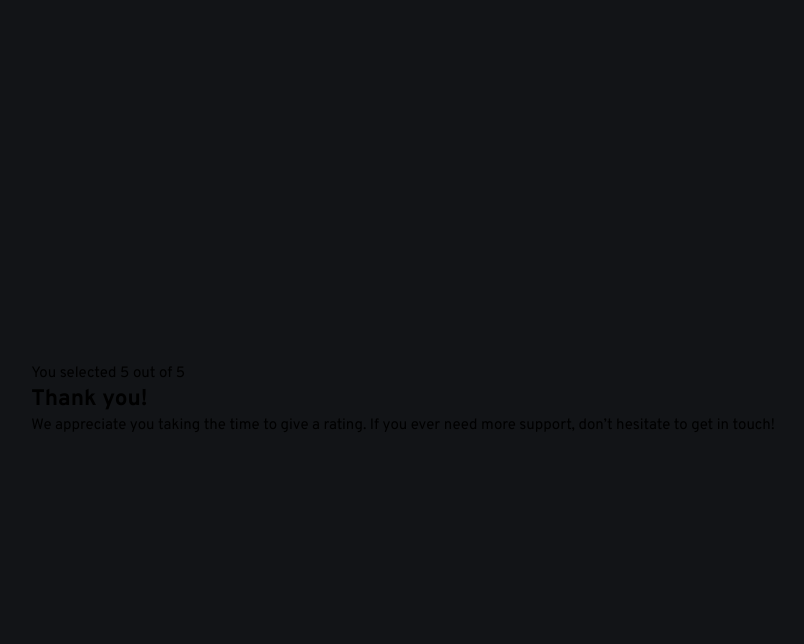
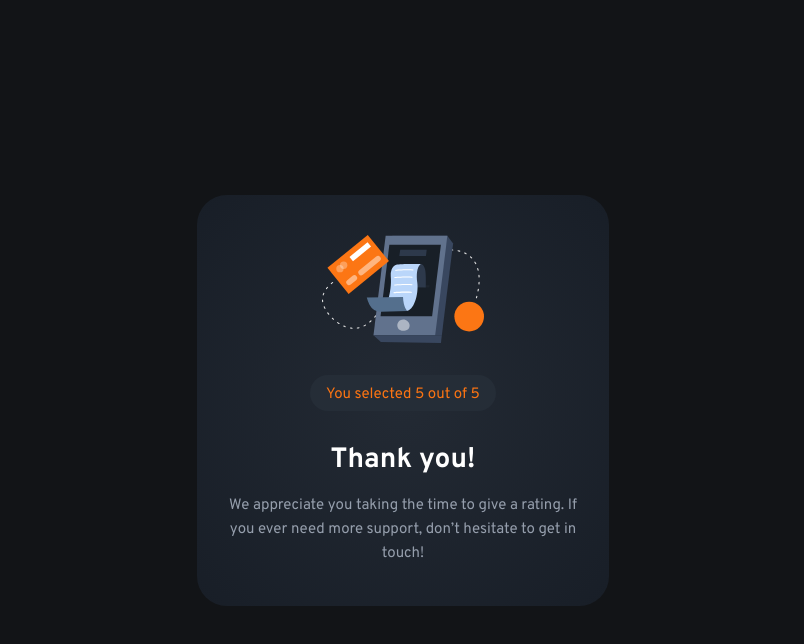
Before and after one commit to skhbabez/interactive-rating-component-main, a plain HTML site: page index.html in a window 1280 px wide. Both pictures are taken after a click on the button "SUBMIT". Shown: the whole page, without its empty margins (237-1041 px from the left). Drawn offline with Linux system fonts and the light colour scheme.

Commit message:
Finished challenge and readme

```diff
--- a/index.html
+++ b/index.html
@@ -21,13 +21,13 @@
   </head>
   <body>
     <template id="rating-card-template">
-      <form class="rating-card grey-500" aria-labelledby="rating-title">
+      <form class="rating-card" aria-labelledby="rating-title">
         <h1 class="font-l white mt-24-r" id="rating-title">How did we do?</h1>
         <p class="grey-500 font-sm mt-16">
           Please let us know how we did with your support request. All feedback
           is appreciated to help us improve our offering!
         </p>
-        <fieldset class="font-m mt-16 rating-group">
+        <fieldset class="font-m mt-16 rating-group grey-500">
           <legend class="hidden">
             Rate our support from 1 star to 5 stars
           </legend>
@@ -67,17 +67,17 @@
         </button>
       </form>
     </template>
-
     <template id="response-card-template">
-      <article>
-        <p>You selected <span></span> out of 5</p>
-        <h2>Thank you!</h2>
-        <p>
+      <article class="response-card">
+        <p class="font-sm orange-500 mt-24-r">
+          You selected <span></span> out of 5
+        </p>
+        <h2 class="font-l white mt-24-r">Thank you!</h2>
+        <p class="grey-500 font-sm mt-16">
           We appreciate you taking the time to give a rating. If you ever need
           more support, don’t hesitate to get in touch!
         </p>
       </article>
     </template>
-    <main></main>
   </body>
 </html>
--- a/main.js
+++ b/main.js
@@ -1,9 +1,11 @@
+"use strict";
 const ratingTemplate = document.getElementById("rating-card-template").content;
 const responseTemplate = document.getElementById(
   "response-card-template"
 ).content;
 const ratingCard = ratingTemplate.cloneNode(true);
-const main = document.body.querySelector("main");
+const main = document.createElement("main");
+document.body.appendChild(main);
 const form = ratingCard.querySelector("form");
 
 form.addEventListener("submit", (event) => {
--- a/styles.css
+++ b/styles.css
@@ -29,6 +29,7 @@
 
   :root {
     --font-base: "Overpass", sans-serif;
+
     --white: hsl(0, 100%, 100%);
     --black: hsl(0, 0%, 0%);
     --grey-500: hsl(217, 12%, 63%);
@@ -43,10 +44,13 @@
     --font-weight-bold: 700;
     --font-weight-semibold: 600;
     --font-weight-regular: 400;
+    --spacing-4: 0.25rem;
+    --spacing-16: 1rem;
+    --spacing-24: 1.5rem;
     --spacing-16-24: clamp(1rem, 0.5229rem + 2.0356vw, 1.5rem);
-    --spacing-16: 1rem;
     --spacing-24-32: clamp(1.5rem, 1.0229rem + 2.0356vw, 2rem);
-    --spacing-24: 1.5rem;
+    --spacing-32-40: clamp(2rem, 1.5229rem + 2.0356vw, 2.5rem);
+    --border-15-30: clamp(0.9375rem, 0.0429rem + 3.8168vw, 1.875rem);
   }
 
   body {
@@ -59,6 +63,7 @@
     display: grid;
     justify-items: center;
     align-items: center;
+    padding-inline: var(--spacing-24);
   }
 
   h1,
@@ -69,13 +74,17 @@
 }
 
 @layer components {
+  .rating-card,
+  .response-card {
+    max-inline-size: 412px;
+    min-inline-size: 327px;
+    background: var(--gradient-1);
+    border-radius: var(--border-15-30);
+  }
+
   .rating-card {
-    background: var(--gradient-1);
-    border-radius: 30px;
     padding-inline: var(--spacing-24);
     padding-block: var(--spacing-24-32);
-    max-inline-size: 412px;
-    min-inline-size: 327px;
     inline-size: min-content;
     --icon-radius: clamp(2.5rem, 2.0229rem + 2.0356vw, 3rem);
 
@@ -84,7 +93,6 @@
       inline-size: var(--icon-radius);
       block-size: var(--icon-radius);
       border-radius: 50%;
-
       background: url("images/icon-star.svg") no-repeat center/35%,
         var(--grey-900);
       display: block;
@@ -108,12 +116,11 @@
       block-size: var(--btn-rating-radius);
       background-color: var(--grey-900);
       border-radius: 50%;
-      position: relative;
       display: flex;
       align-items: center;
       justify-content: center;
       transition: all 100ms ease-in-out;
-      line-height: 0;
+      padding-top: var(--spacing-4);
       font-weight: var(--font-weight-bold);
     }
     & input:is(:focus-visible, :focus, :hover) + label {
@@ -136,7 +143,7 @@
     background-color: var(--orange-500);
     text-transform: uppercase;
     letter-spacing: 1.87px;
-    padding: 1rem;
+    padding: var(--spacing-16);
     border: none;
     outline: none;
     transition: all 100ms ease-in-out;
@@ -146,6 +153,32 @@
 
     @media (min-width: 768px) {
       font-weight: var(--font-weight-semibold);
+    }
+  }
+
+  .response-card {
+    text-align: center;
+    padding-inline: var(--spacing-24-32);
+    padding-block: var(--spacing-32-40);
+    --icon-width: clamp(9rem, 7.9265rem + 4.5802vw, 10.125rem);
+    inline-size: fit-content;
+    &::before {
+      content: "";
+      inline-size: var(--icon-width);
+      background: url("images/illustration-thank-you.svg") no-repeat;
+      margin: 0 auto;
+      aspect-ratio: 3 / 2;
+      background-size: contain;
+      display: block;
+    }
+    & p:first-of-type {
+      background-color: var(--grey-900);
+      border-radius: 22.5px;
+      inline-size: fit-content;
+      margin: 0 auto;
+      padding: var(--spacing-16);
+      line-height: 0;
+      padding-top: calc(var(--spacing-16) + var(--spacing-4));
     }
   }
 }
@@ -212,4 +245,8 @@
   .grey-950 {
     color: var(--grey-950);
   }
+
+  .orange-500 {
+    color: var(--orange-500);
+  }
 }
```
Also changed, not shown: screenshots/desktop-r.png (added), screenshots/desktop.png (added), screenshots/mobile-r.png (added), screenshots/mobile.png (added), 1 other file.
